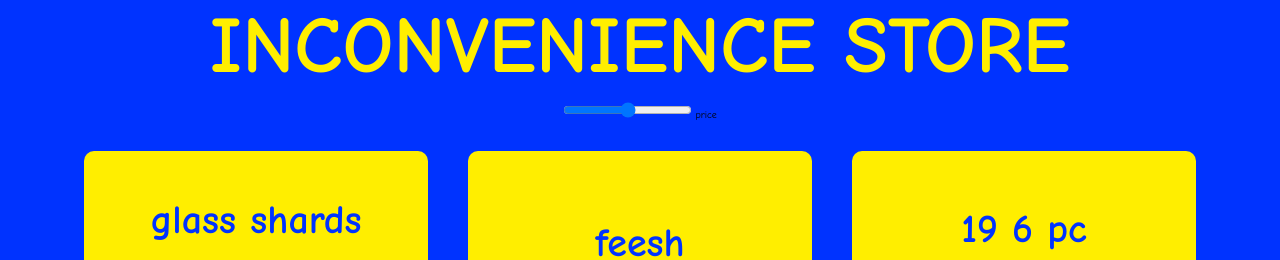
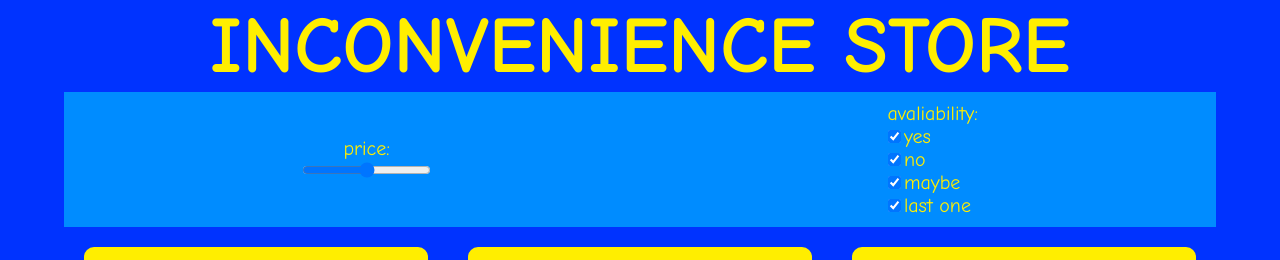
Before and after one commit to staten-island-tech/vite-project-inconveniencestore, a website built with Vite: page im-sleepy/index.html in a window 1280 px wide. Shown: the top 260 px of the page. Built offline with nearby package versions, Linux system fonts and the light colour scheme.

Commit message:
man why isnt the code working

```diff
--- a/im-sleepy/CSS/style.css
+++ b/im-sleepy/CSS/style.css
@@ -8,8 +8,9 @@ html, body, *{
   font-family: "Comic Sans MS", "Comic Sans", sans-serif;
 }
 
-input, output {
-  color: aliceblue;
+input, output, legend, label {
+  color: var(--neon-yellow);
+  font-size: 2rem;
 }
 
 .main-box {
@@ -28,13 +29,17 @@ input, output {
   flex-flow: row wrap;
   align-items: center;
   justify-content: space-around;
-  width: 90%
+  width: 90%;
+
+  background-color: var(--threedary);
 }
 
 .price-box {
   display: flex;
+  flex-direction: column;
   align-items: center;
 }
+
 
 .card-img {
   width: 30rem;
--- a/im-sleepy/index.html
+++ b/im-sleepy/index.html
@@ -10,15 +10,41 @@
     <!-- change class name here using js -->
     <h1>INCONVENIENCE STORE</h1>
     <div class="control-panel">
+
       <!-- item one -->
       <div class="price-box">
+        <legend>price:</legend>
         <form action="" id="price-form">
           <input type="range" name="price" id="price" min="0" max="320" step="0.01" />
           <output name="result" id="result"></output>
-          <label for="price">price</label>
+          <!-- <label for="price">price</label> -->
         </form>
       </div>
+
       <!-- item two -->
+      <div class="avaliability">
+          <legend>avaliability: </legend>
+
+          <div>
+            <input type="checkbox" id="y" checked />
+            <label for="">yes</label>
+          </div>
+
+          <div>
+            <input type="checkbox" id="n" checked />
+            <label for="">no</label>
+          </div>
+
+          <div>
+            <input type="checkbox" id="m" checked />
+            <label for="">maybe</label>
+          </div>
+
+          <div>
+            <input type="checkbox" id="last-one" checked />
+            <label for="">last one</label>
+          </div>
+      </div>
     </div>
 <div class="main-box">
   <!-- <div class= "container">
```
